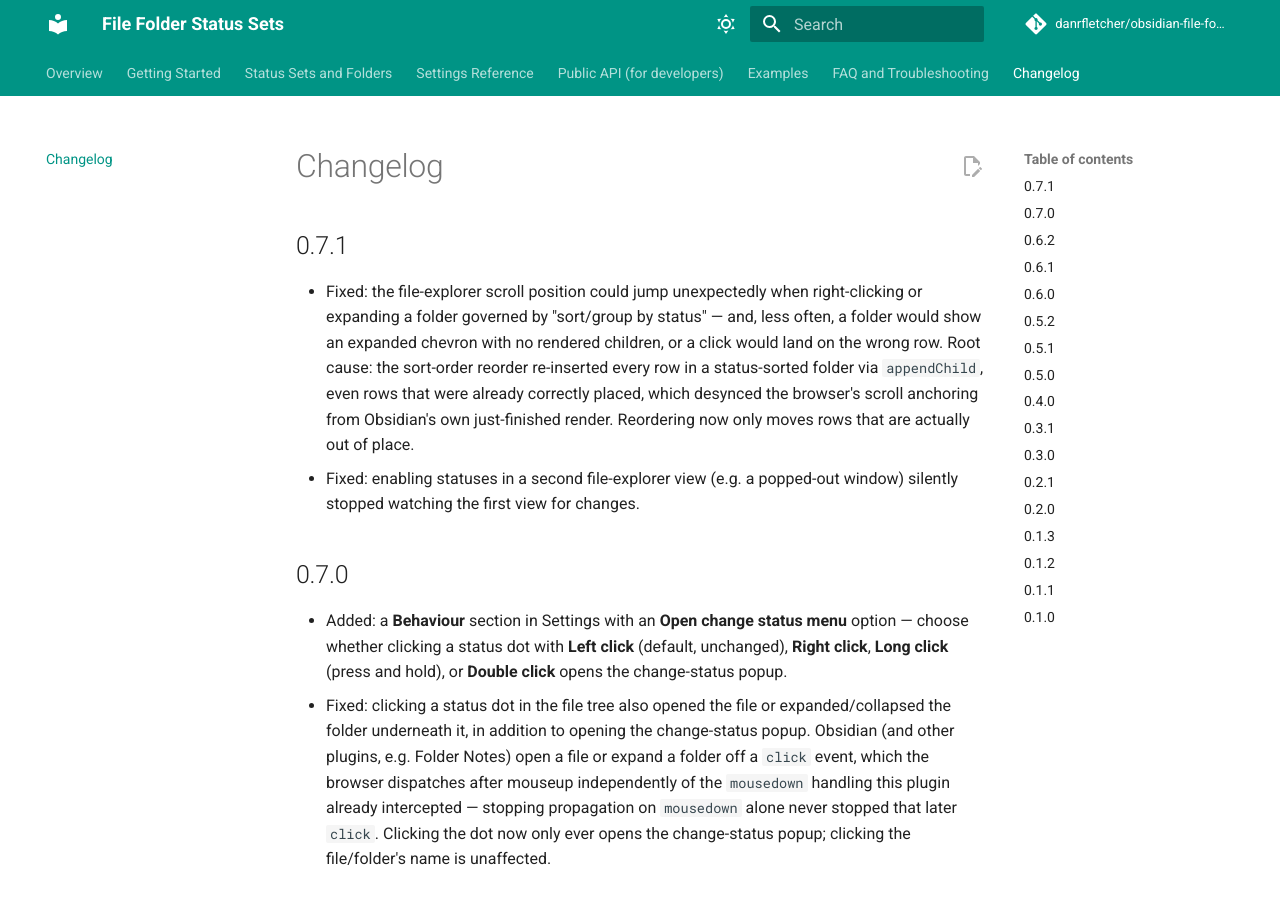
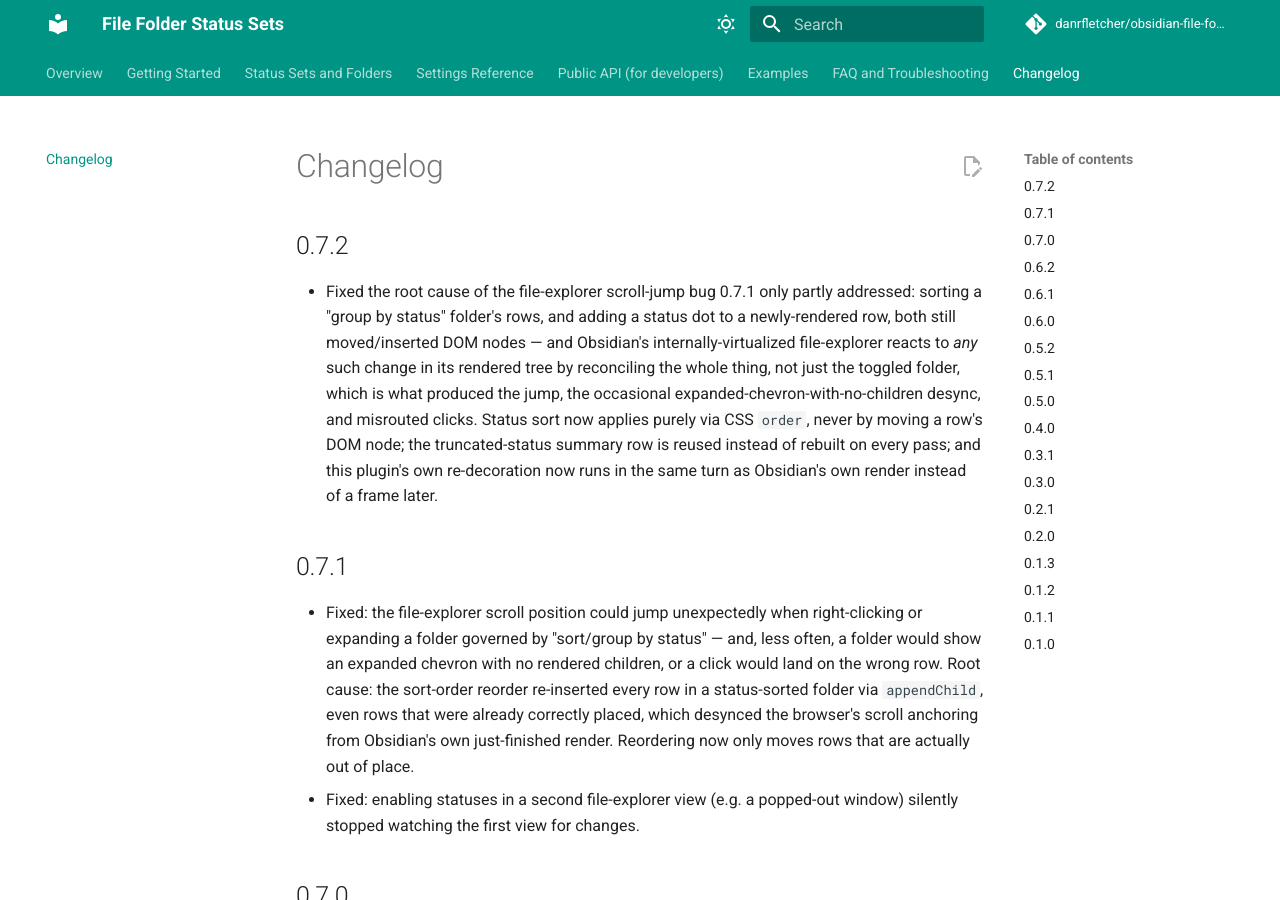
Before and after one commit to danrfletcher/obsidian-file-folder-status-icons, an MkDocs documentation site: the page built from docs/docs/changelog.md, in a window 1280 px wide and 900 px high. Built offline with MkDocs 1.6.1 and Material for MkDocs 9.7.7, drawn with Linux system fonts in a browser that asks for light colours; comment, search, counter and statistics services are not loaded.

Commit message:
v0.7.2: fix root cause of file-explorer scroll jump
Co-Authored-By: Claude Sonnet 5 <noreply@anthropic.com>

```diff
--- a/docs/docs/changelog.md
+++ b/docs/docs/changelog.md
@@ -1,4 +1,18 @@
 # Changelog
+
+## 0.7.2
+
+- Fixed the root cause of the file-explorer scroll-jump bug 0.7.1 only
+  partly addressed: sorting a "group by status" folder's rows, and adding
+  a status dot to a newly-rendered row, both still moved/inserted DOM
+  nodes — and Obsidian's internally-virtualized file-explorer reacts to
+  *any* such change in its rendered tree by reconciling the whole thing,
+  not just the toggled folder, which is what produced the jump, the
+  occasional expanded-chevron-with-no-children desync, and misrouted
+  clicks. Status sort now applies purely via CSS `order`, never by moving
+  a row's DOM node; the truncated-status summary row is reused instead of
+  rebuilt on every pass; and this plugin's own re-decoration now runs in
+  the same turn as Obsidian's own render instead of a frame later.
 
 ## 0.7.1
 
--- a/package.json
+++ b/package.json
@@ -1,6 +1,6 @@
 {
 	"name": "file-folder-status-icons",
-	"version": "0.7.1",
+	"version": "0.7.2",
 	"description": "Reusable status sets — custom statuses and colors, ClickUp-style — applied to files and folders in the Obsidian file tree, with per-folder defaults and persistent sort/group by status.",
 	"main": "main.js",
 	"scripts": {
--- a/versions.json
+++ b/versions.json
@@ -15,5 +15,6 @@
 	"0.6.1": "1.4.16",
 	"0.6.2": "1.4.16",
 	"0.7.0": "1.4.16",
-	"0.7.1": "1.4.16"
+	"0.7.1": "1.4.16",
+	"0.7.2": "1.4.16"
 }
```
Also changed, not shown: manifest.json, 1 other file.
